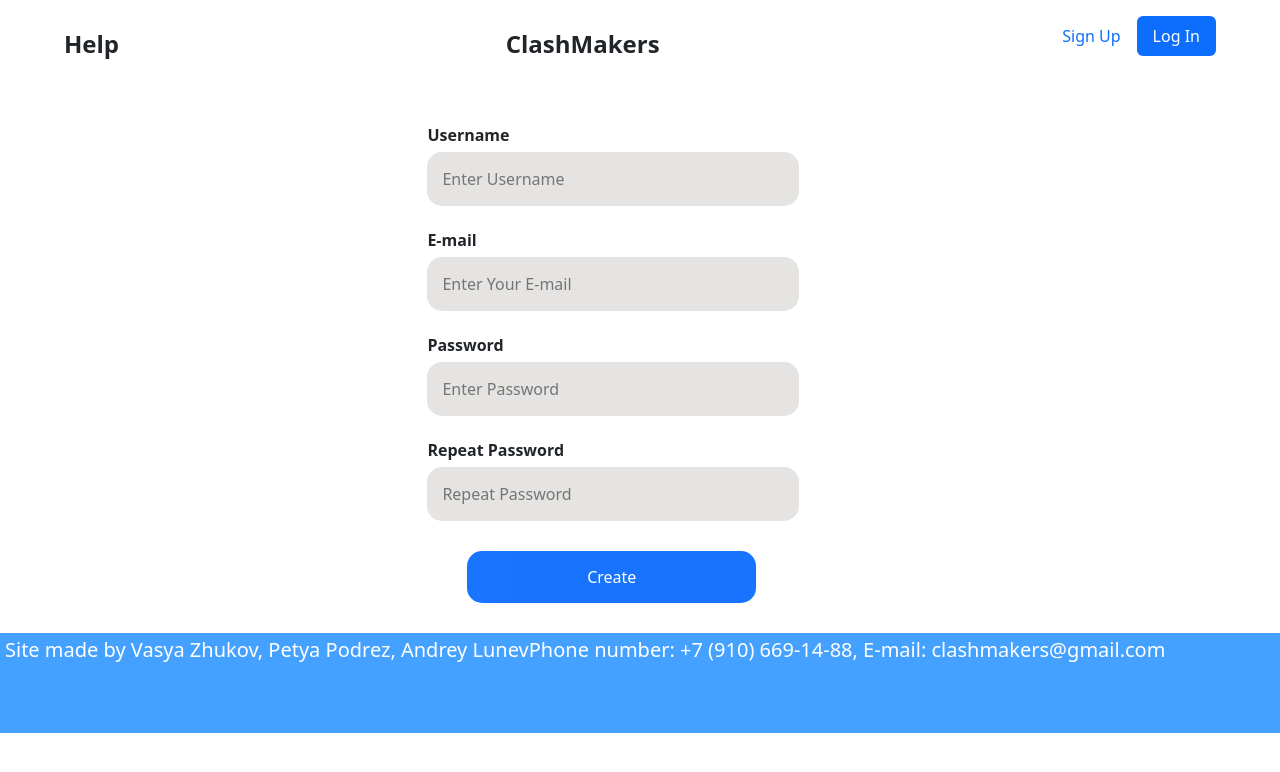
After one commit to VysyaZhakovchik/clashmakers, a Flask app: page /sign_up in a window 1280 px wide. The commit adds this page. Shown: the top 772 px of the page. Run offline with Flask 3, Linux system fonts and the light colour scheme.

Commit message:
login + sign up

```diff
--- a/app.py
+++ b/app.py
@@ -5,8 +5,15 @@ app = Flask(__name__)
 
 
 @app.route('/')
-def hello_world():
+def main():
     return render_template('main.html')
 
+@app.route('/login')
+def login():
+    return render_template('login.html')
+
+@app.route('/sign_up')
+def signup():
+    return render_template('signup.html')
 if __name__ == '__main__':
     app.run()
--- /dev/null
+++ b/static/css/signup.css
@@ -0,0 +1,37 @@
+.sign_up {
+    border: 5px solid #ffffff;
+    width: 33%;
+    margin-top: 30px;
+    margin-left: 33%;
+    margin-bottom: 25px;
+    height: 490px;
+    border-radius: 20px;
+    background-color: #ffffff;
+  }
+
+  input[type=text], input[type=password] {
+    width: 90%;
+    padding: 15px;
+    margin: 5px 20px 22px 0;
+    display: inline-block;
+    border: none;
+    border-radius: 15px;
+    background: #E5E4E2;
+  }
+
+  input[type=text]:focus, input[type=password]:focus {
+    background-color: #ddd;
+    outline: none;
+  }
+
+  button {
+    background-color: #0066ff;
+    color: white;
+    padding: 14px 20px;
+    margin: 8px 40px;
+    border: none;
+    cursor: pointer;
+    width: 70%;
+    border-radius: 15px;
+    opacity: 0.9;
+  }
--- a/templates/main.html
+++ b/templates/main.html
@@ -5,7 +5,7 @@
 {% endblock %}
 
 {% block title %}
-Main
+ClashMakers
 {% endblock %}
 
 {% block main %}
--- /dev/null
+++ b/templates/signup.html
@@ -0,0 +1,25 @@
+{% extends 'base.html' %}
+
+{% block css %}
+<link rel="stylesheet" href="../static/css/signup.css">
+{% endblock %}
+
+{% block title %}
+Sign Up
+{% endblock %}
+
+{% block main %}
+<div class="sign_up">
+    <form method="post" action="/sign_up">
+        <label for="username"><b>Username</b></label>
+        <input type="text" placeholder="Enter Username" name="username" required>
+        <label for="email"><b>E-mail</b></label>
+        <input type="text" placeholder="Enter Your E-mail" name="email" required>
+        <label for="password"><b>Password</b></label>
+        <input type="password" placeholder="Enter Password" name="password" required>
+        <label for="repeat-password"><b>Repeat Password</b></label>
+        <input type="password" placeholder="Repeat Password" name="repeat-password" required>
+        <button type="submit">Create</button>
+    </form>
+</div>
+{% endblock %}
```
Also changed, not shown: static/css/login.css (added, +37 -0 lines), templates/login.html (added, +21 -0 lines).
